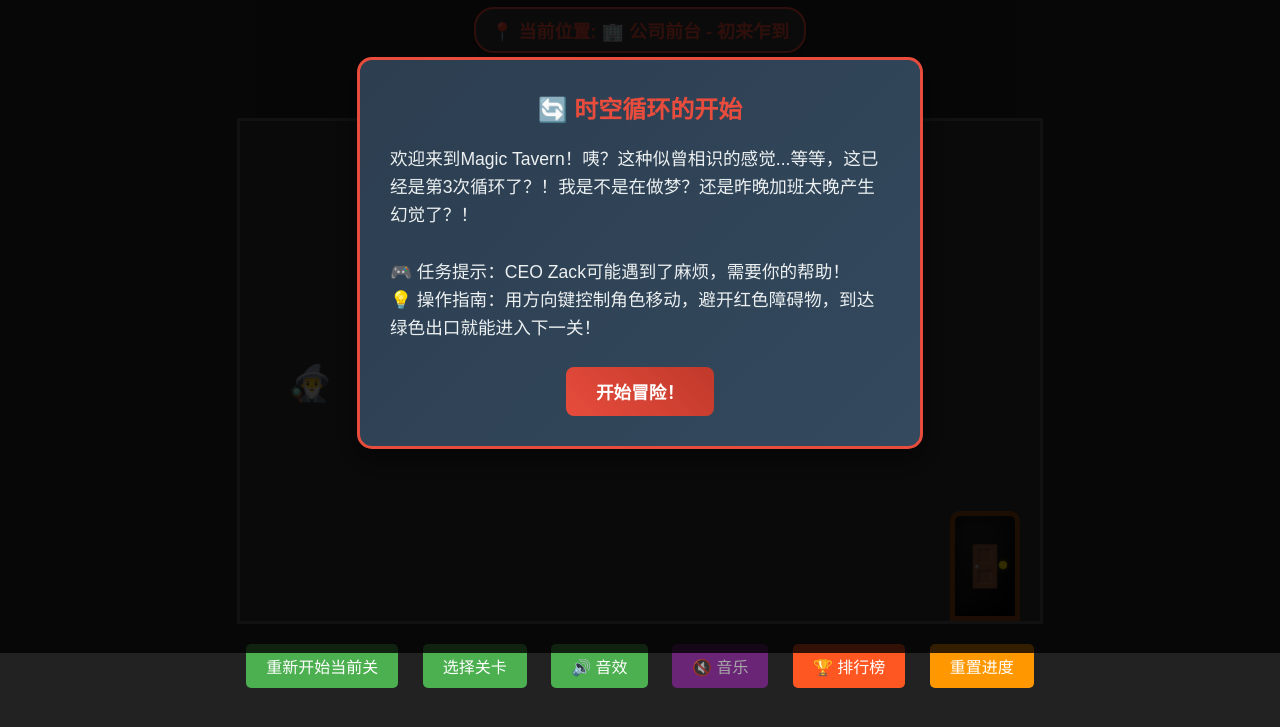
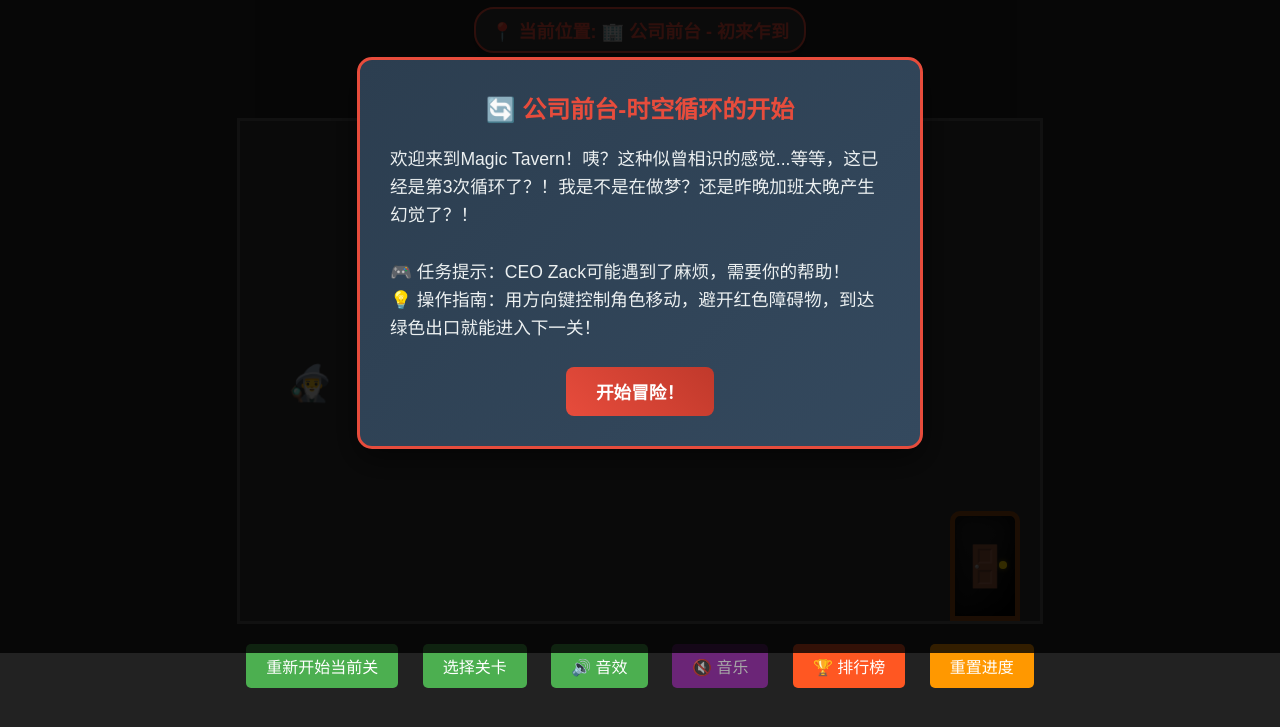
Before and after one commit to xulilong/rebirth, a website: page index.html in a window 1280 px wide. Shown: the part 147-874 px from the top of the page. Drawn offline with Linux system fonts and the light colour scheme; no server answers.

Commit message:
更新游戏统计数据和服务器配置 - 更新 server_stats.json 统计数据 - 优化 index.html 游戏功能 - 确保排行榜和统计系统正常运行

```diff
--- a/index.html
+++ b/index.html
@@ -1865,43 +1865,43 @@
         // 关卡对话信息 - 深度剧情体验
         const levelDialogs = {
             1: {
-                title: "🔄 时空循环的开始",
+                title: "🔄 公司前台-时空循环的开始",
                 content: () => `欢迎来到Magic Tavern！咦？这种似曾相识的感觉...等等，这已经是第${loopCount}次循环了？！我是不是在做梦？还是昨晚加班太晚产生幻觉了？！
 
 🎮 任务提示：CEO Zack可能遇到了麻烦，需要你的帮助！
 💡 操作指南：用方向键控制角色移动，避开红色障碍物，到达绿色出口就能进入下一关！`
             },
             2: {
-                title: "🍽️ MT人的日常 - 干饭第一",
+                title: "🍽️ MT人的日常-干饭第一",
                 content: `循环？开什么玩笑？作为一个打工人，还是干饭重要！12点半了，冲！！！
 
 🍜 关卡特色：在美食的诱惑中保持专注，不要被香味分散注意力！
 ⚠️ 难度提升：出现了移动的障碍物！它们就像忙碌的服务员一样来回穿梭，小心别撞上！`
             },
             3: {
-                title: "📋 企业文化的力量",
+                title: "📋 文明-企业文化的力量",
                 content: `文明会议室，墙上贴着企业文化标语，看起来很有精神！真诚、进取、负责、齐心协力...这些词我都认识，组合在一起就很有力量的感觉。
 
 🗝️ 新任务：咦？会议室里散落着一些金色的钥匙！看起来很重要的样子，我需要收集3把钥匙才能进入下一关！
 ⚡ 小小挑战：会议室里的障碍物变多了，就像开会时突然冒出的新想法一样，需要灵活应对！`
             },
             4: {
-                title: "🧩 创意无限的乐高空间",
+                title: "🧩 乐高-创意无限的乐高空间",
                 content: `乐高会议室！哇，这里的乐高模型好精致，一定花了不少心思！那个城堡模型...咦，这个结构怎么这么眼熟？该不会是按我们的系统架构搭的吧？
 
 🗝️ 继续收集：这里也有3把钥匙需要收集！看来这些钥匙对拯救Zack很重要！
 🎨 游戏心得：就像搭乐高需要耐心一样，通过这些障碍也需要细心规划路线！`
             },
             5: {
-                title: "🏝️ 回音群岛的智慧碰撞",
+                title: "🏝️ 回音群岛-智慧碰撞",
                 content: `回音群岛会议室，这名字起得真有诗意！一听就知道是个有文化的人想出来的。墙上的海洋主题装饰画很漂亮，蓝色调看着就让人心情舒畅。"回音"这个概念也很有意思！
 
 🗝️ 最后收集：这是最后一个需要收集钥匙的房间了！收集完这3把钥匙，我就能继续前进拯救Zack！
 🌪️ 策略升级：就像在岛屿间航行一样，需要找到最佳路径来应对这些越来越复杂的障碍！`
             },
             6: {
-                title: "🍜 能量补给站 - 第二食堂",
-                content: `第二食堂！这里选择更多，人气也更旺！干饭干饭！！！
+                title: "🍜 第二食堂-能量补给站",
+                content: `一转眼功夫又到饭点了，去吃点好吃的！第二食堂，这里选择更多，人气也更旺！干饭干饭！！！
 
 ⚡ 活力满满：吃饱了果然精神百倍！不过这些障碍物好像也跟着"升级"了，挑战更大了！`
             },
@@ -1918,7 +1918,7 @@
 🏃‍♂️ 速度挑战：在这种快节奏的环境下，我也要加快速度了！这些障碍物变化真快！`
             },
             9: {
-                title: "⚙️ 技术部核心 - 系统中枢",
+                title: "⚙️ 技术部 - 系统中枢",
                 content: `技术部核心区域！这里就是MT的"大脑中枢"！嗡嗡作响的服务器们正在辛勤工作，就像永不停歇的心脏！
 
 ⚠️ 终极挑战：哇，系统警报声此起彼伏！看来真的遇到大问题了，是时候展现真正的技术了！`
@@ -2037,7 +2037,7 @@
                     <div class="zack-success-content">
                         恭喜你！经过重重困难，你终于成功拯救了Zack！
                         <br><br>
-                        <strong>Zack:</strong> "太感谢你了！我被困在这个循环中好久了！你展现出了MT价值观中的'负责'和'进取'精神！"
+                        <strong>Zack:</strong> "太感谢你了！我被困在这个循环中好久了！你展现出了你的智慧和敢于冒险的精神！"
                         <br><br>
                         <strong>Zack:</strong> "从今天起，你就是Magic Tavern的新任CEO！让我们一起秉承'真诚、进取、负责、齐心协力'的理念，带领公司走向更美好的未来！"
                         <br><br>
--- a/server_stats.json
+++ b/server_stats.json
@@ -1,6 +1,6 @@
 {
-  "totalPlayers": 9,
-  "totalGames": 1,
+  "totalPlayers": 10,
+  "totalGames": 3,
   "totalLevelsCompleted": 31,
   "totalKeysCollected": 43,
   "totalCEOPromotions": 2,
@@ -50,5 +50,5 @@
     "10": 0
   },
   "sessions": [],
-  "lastUpdated": "2025-06-16T06:12:28.233Z"
+  "lastUpdated": "2025-06-16T07:17:48.043Z"
 }
```
